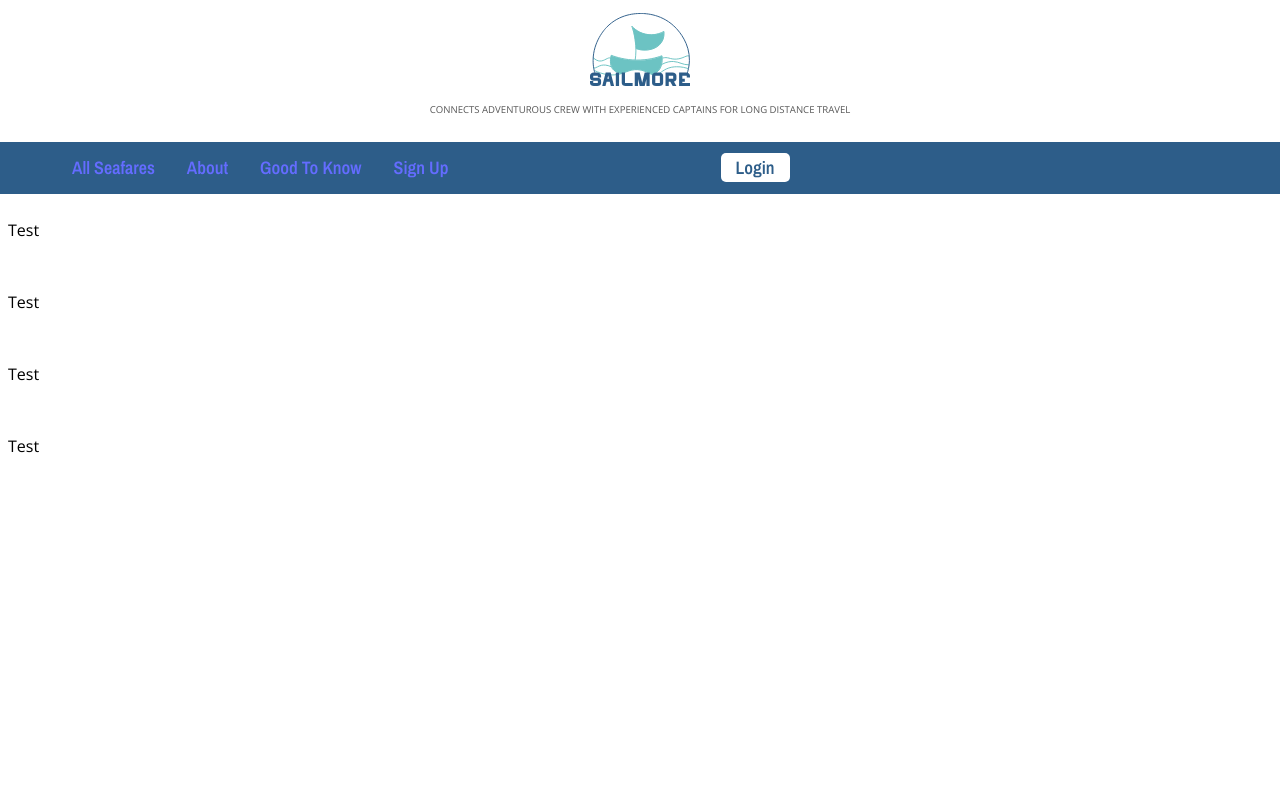
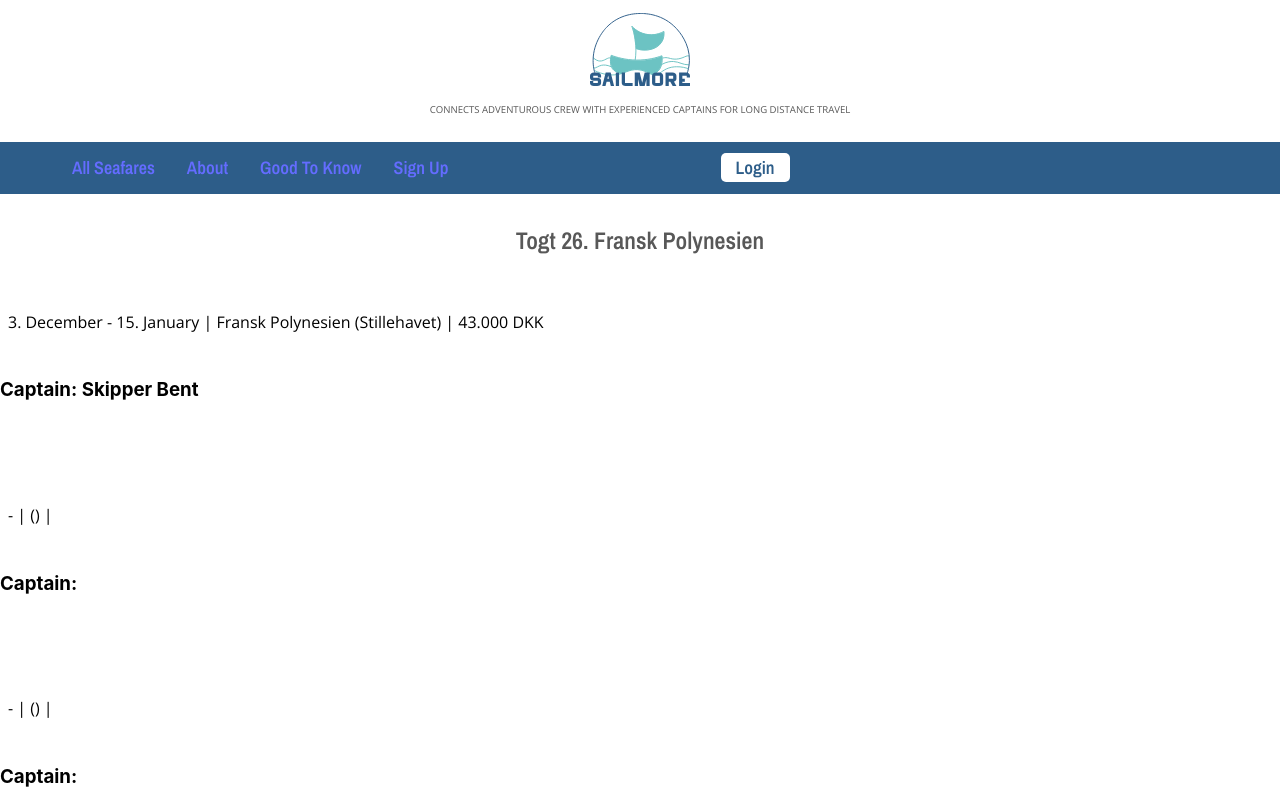
Before and after one commit to soswind/final-project-smooth-sailing-solutions, a React (Vite) app: page / in a window 1280 px wide. Shown: the top 800 px of the page. Built offline with nearby package versions, Linux system fonts and the light colour scheme.

Commit message:
Create props structure

```diff
--- a/src/SeafareItem.jsx
+++ b/src/SeafareItem.jsx
@@ -1,7 +1,9 @@
 export default function SeafareItem(props) {
   return (
     <>
-    <p>Test</p>
+    <h2>{props.title}</h2>
+    <p>{props.start_date} - {props.end_date} | {props.destination} ({props.seafare_area}) | {props.price}</p>
+    <h3>Captain: {props.captain}</h3>
     </>
   )
 }
--- a/src/Seafares.jsx
+++ b/src/Seafares.jsx
@@ -9,7 +9,7 @@ export default function Seafares() {
   return (
     <>
     <Header />
-    <SeafareItem />
+    <SeafareItem title="Togt 26. Fransk Polynesien" start_date="3. December" end_date="15. January" destination="Fransk Polynesien" seafare_area="Stillehavet" price="43.000 DKK" captain="Skipper Bent" />
     <SeafareItem />
     <SeafareItem />
     <SeafareItem />
```
